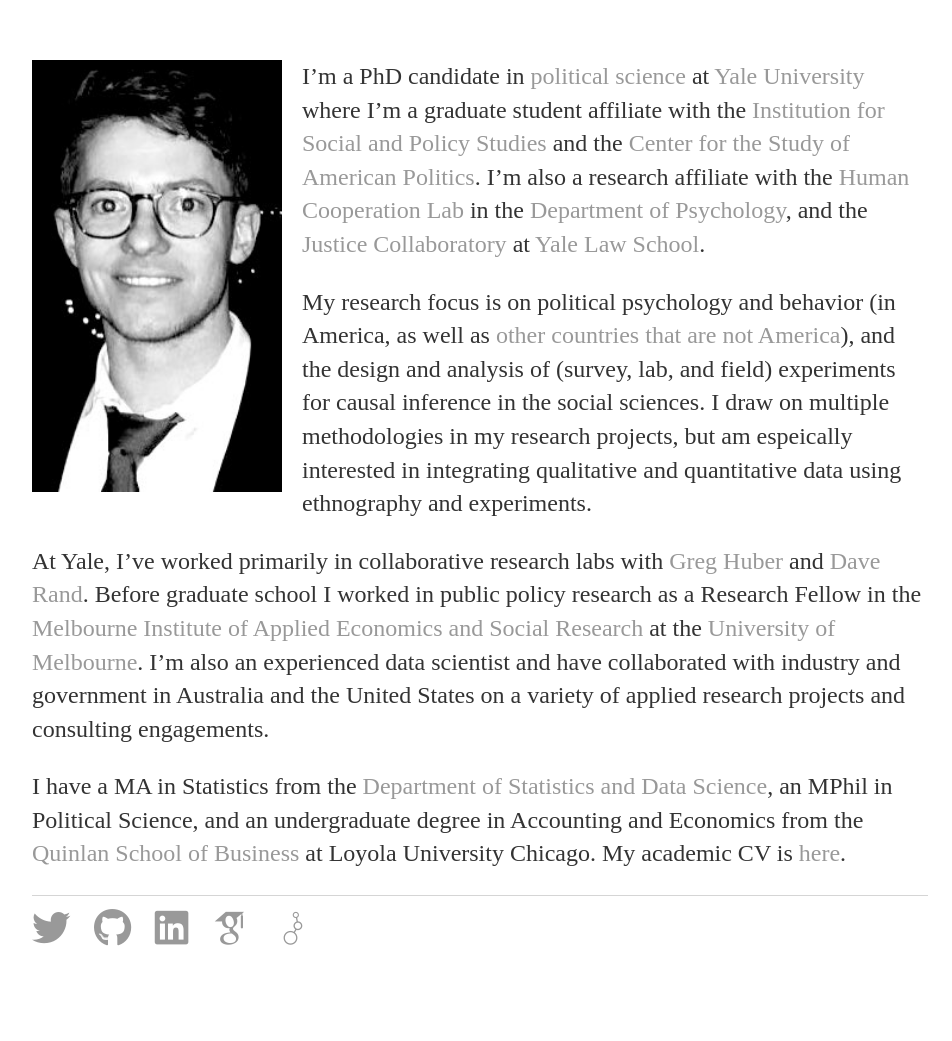
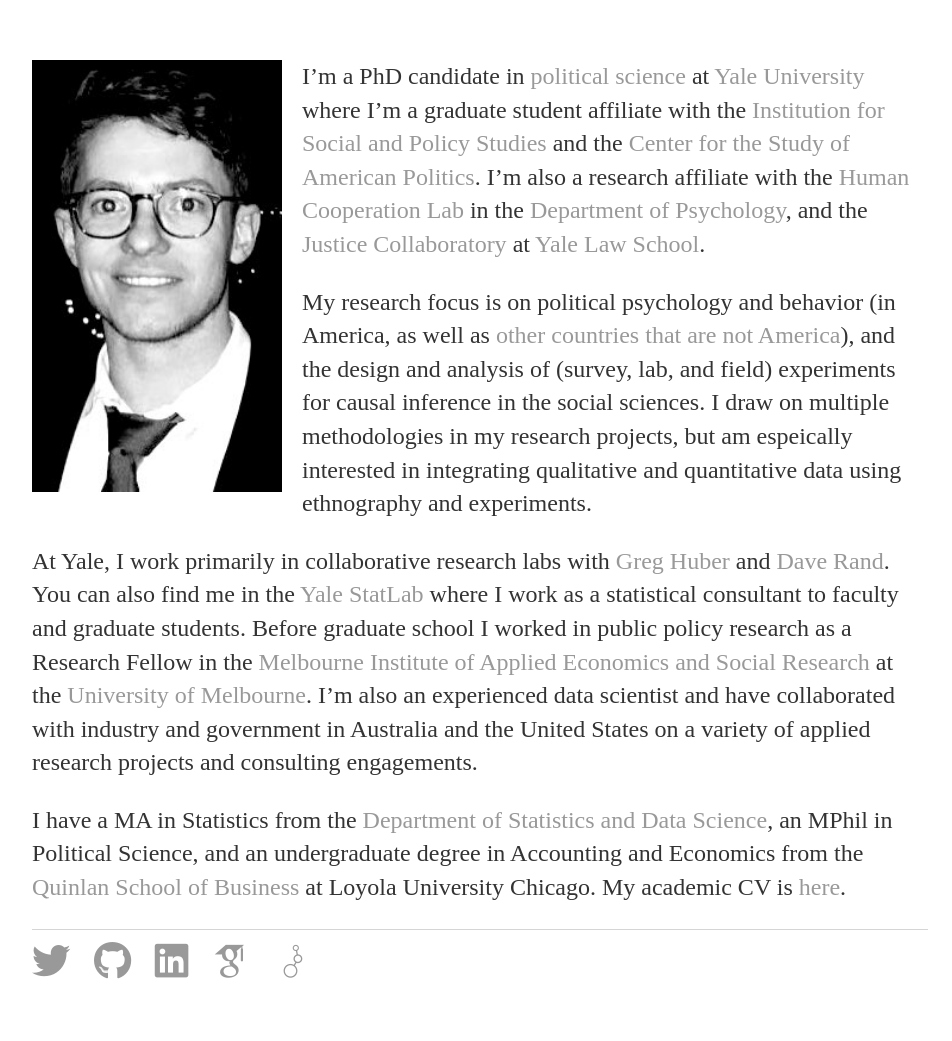
Before and after one commit to kylepeyton/kylepeyton.github.io, a Jekyll site: the page built from index.markdown, in a window 1280 px wide. Shown: the whole page, without its empty margins (160-1112 px from the left). Built offline with Jekyll 4.4.1, drawn with Linux system fonts in a browser that asks for light colours; nearby versions of some CDN libraries; some web fonts are replaced; before the commit the page ends 1007 px from its top, so only the background shows below that.

Commit message:
Update index.markdown

```diff
--- a/index.markdown
+++ b/index.markdown
@@ -8,6 +8,6 @@
 
 My research focus is on political psychology and behavior (in America, as well as [other countries that are not America](https://www.youtube.com/watch?v=c3IaKVmkXuk)), and the design and analysis of (survey, lab, and field) experiments for causal inference in the social sciences. I draw on multiple methodologies in my research projects, but am espeically interested in integrating qualitative and quantitative data using ethnography and experiments.
 
-At Yale, I've worked primarily in collaborative research labs with [Greg Huber](https://huber.research.yale.edu/) and [Dave Rand](http://davidrand-cooperation.com/lab/). Before graduate school I worked in public policy research as a Research Fellow in the [Melbourne Institute of Applied Economics and Social Research](http://melbourneinstitute.unimelb.edu.au/) at the [University of Melbourne](http://www.unimelb.edu.au/). I'm also an experienced data scientist and have collaborated with industry and government in Australia and the United States on a variety of applied research projects and consulting engagements.
+At Yale, I work primarily in collaborative research labs with [Greg Huber](https://huber.research.yale.edu/) and [Dave Rand](http://davidrand-cooperation.com/lab/). You can also find me in the [Yale StatLab](http://statlab.stat.yale.edu/) where I work as a statistical consultant to faculty and graduate students. Before graduate school I worked in public policy research as a Research Fellow in the [Melbourne Institute of Applied Economics and Social Research](http://melbourneinstitute.unimelb.edu.au/) at the [University of Melbourne](http://www.unimelb.edu.au/). I'm also an experienced data scientist and have collaborated with industry and government in Australia and the United States on a variety of applied research projects and consulting engagements.
 
 I have a MA in Statistics from the [Department of Statistics and Data Science](http://statistics.yale.edu/), an MPhil in Political Science, and an undergraduate degree in Accounting and Economics from the [Quinlan School of Business](https://www.luc.edu/quinlan/index.shtml) at Loyola University Chicago. My academic CV is [here](https://kylepeyton.github.io/assets/Peyton_Kyle_CV.pdf).
```
